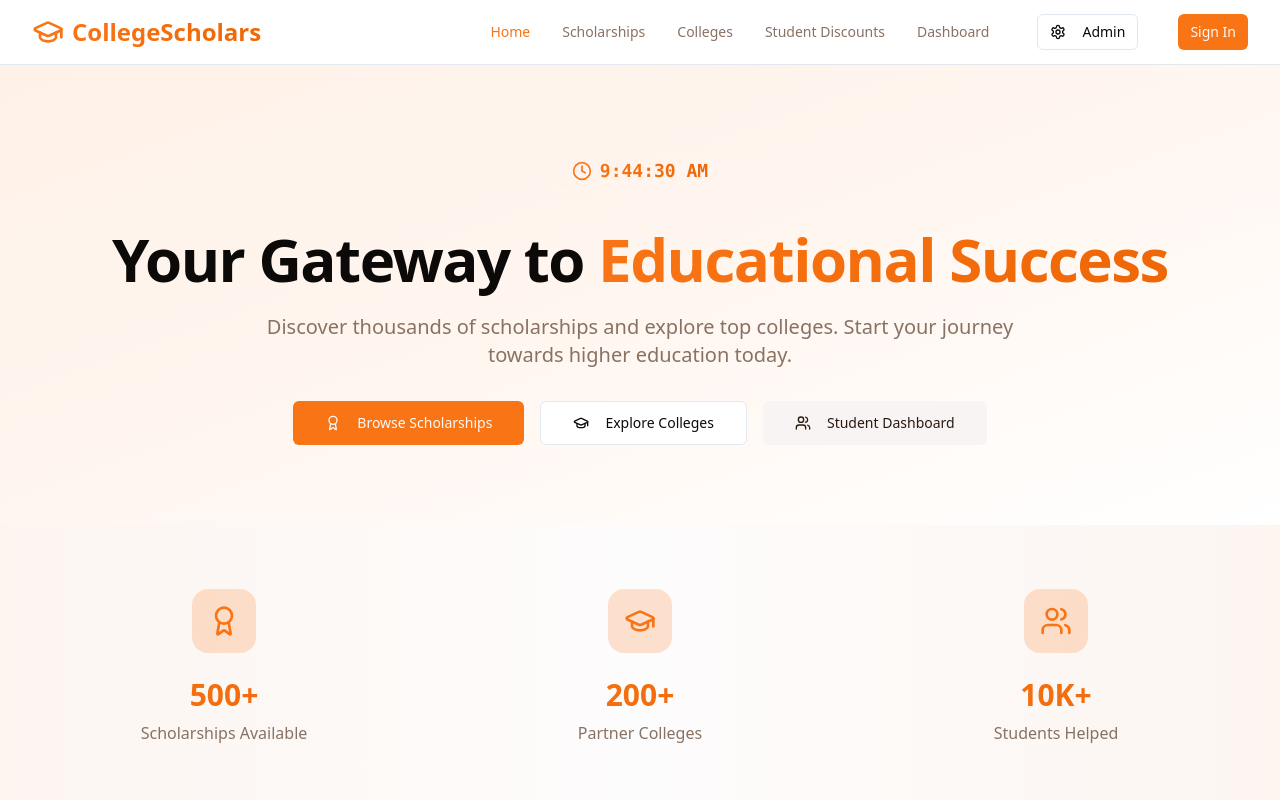
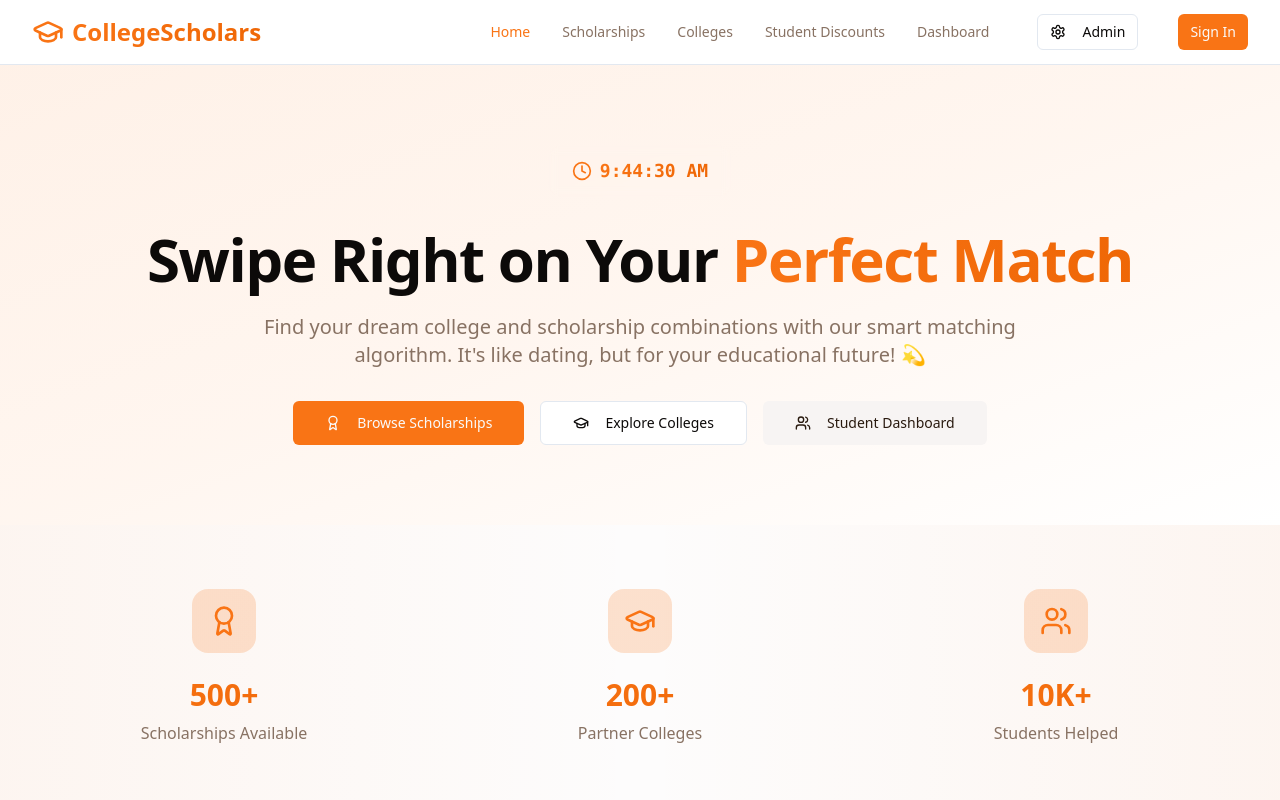
Before and after one commit to h23ii88/orange-campus-connect, a React (Vite) app: page / in a window 1280 px wide. Shown: the top 800 px of the page. Built offline with nearby package versions, Linux system fonts and the light colour scheme.

Commit message:
Add tagline for college matching

```diff
--- a/src/pages/Index.tsx
+++ b/src/pages/Index.tsx
@@ -89,14 +89,14 @@ const Index = () => {
 
           <div className="text-center">
             <h1 className="text-4xl md:text-6xl font-bold tracking-tight mb-6">
-              Your Gateway to{" "}
+              Swipe Right on Your{" "}
               <span className="bg-gradient-to-r from-primary to-orange-600 bg-clip-text text-transparent">
-                Educational Success
+                Perfect Match
               </span>
             </h1>
             <p className="text-xl text-muted-foreground mb-8 max-w-3xl mx-auto">
-              Discover thousands of scholarships and explore top colleges.
-              Start your journey towards higher education today.
+              Find your dream college and scholarship combinations with our smart matching algorithm.
+              It's like dating, but for your educational future! 💫
             </p>
             <div className="flex flex-col sm:flex-row gap-4 justify-center">
               <Link to="/scholarships">
```
